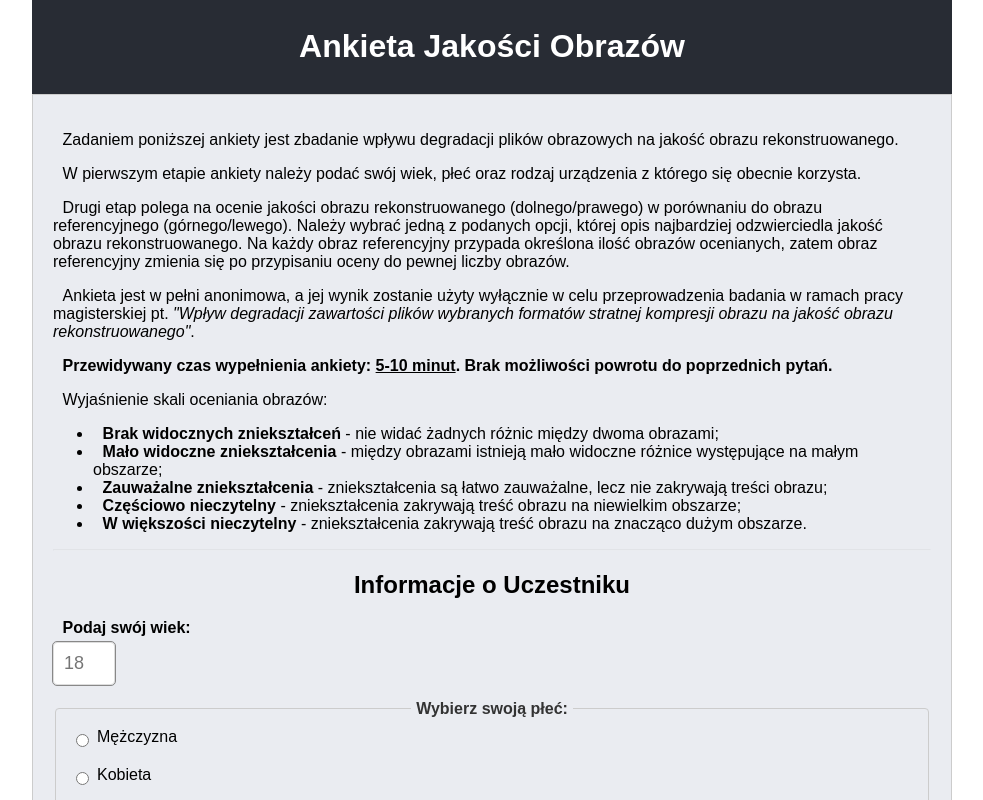
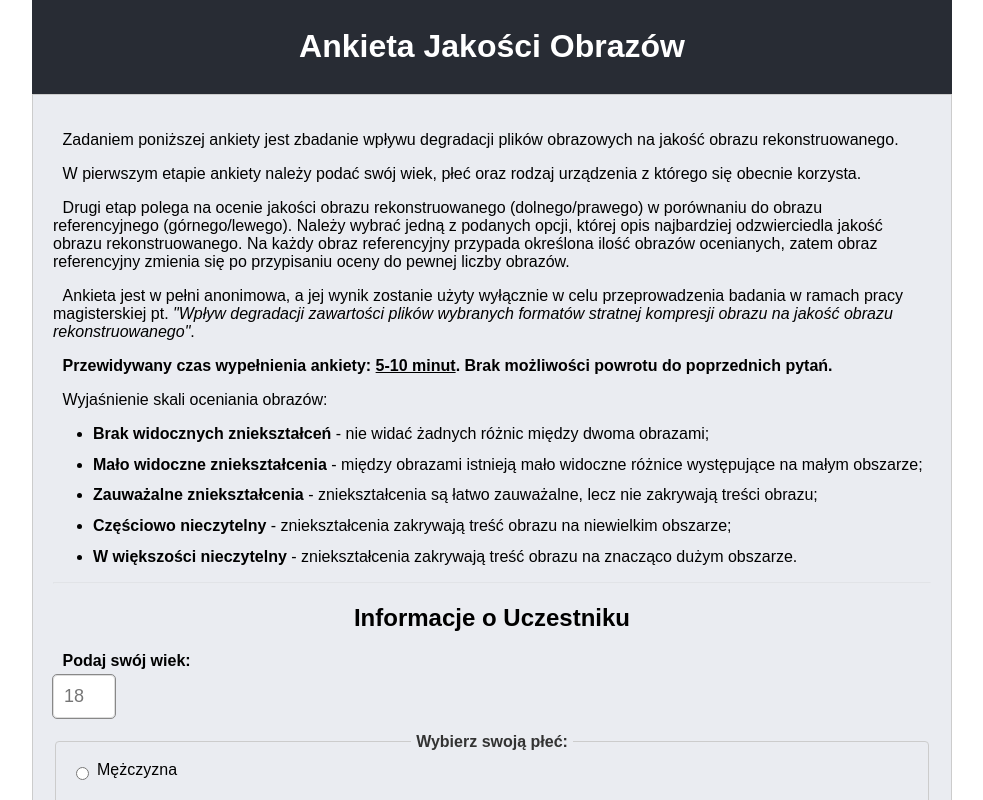
Before and after one commit to s96339/ankieta, a React (Create React App) app: page / in a window 1280 px wide. Shown: the top 800 px of the page, without its empty margins (148-1131 px from the left). Built offline with nearby package versions, Linux system fonts and the light colour scheme; no server answers.

Commit message:
styled ul

```diff
--- a/src/App.css
+++ b/src/App.css
@@ -206,10 +206,18 @@ footer > p {
 	transition: width 0.3s ease-in-out;
 }
 .ratingDesc {
+	display: grid;
+	grid-template-rows: 0fr;
 	font-style: italic;
 	font-size: smaller;
 	opacity: 0.85;
 	overflow: hidden;
-	will-change: height;
-	transition: 0.2s;
+	will-change: grid-template-rows;
+	transition: 0.2s grid-template-rows ease;
 }
+ul {
+	text-align: left;
+}
+ul > li {
+	margin-bottom: 0.8em;
+}
--- a/src/components/ParticipantInfoForm.js
+++ b/src/components/ParticipantInfoForm.js
@@ -70,8 +70,7 @@ function ParticipantInfoForm({ onSubmit }) {
 					możliwości powrotu do poprzednich pytań.
 				</b>
 			</p>
-			<p>
-				Wyjaśnienie skali oceniania obrazów:
+			<p>Wyjaśnienie skali oceniania obrazów:</p>
 			<ul>
 				{ratingLabels.map(item => (
 					<li key={item.value}>
@@ -80,7 +79,6 @@ function ParticipantInfoForm({ onSubmit }) {
 					</li>
 				))}
 			</ul>
-			</p>
 			<hr></hr>
 			<h2>Informacje o Uczestniku</h2>
 			<form onSubmit={handleSubmit}>
--- a/src/components/RatingScale.js
+++ b/src/components/RatingScale.js
@@ -20,10 +20,9 @@ function RatingScale({ selectedValue, onChange, descChange, descState }) {
 						{item.label}
 						<div
 							className="ratingDesc"
-							style={{ height: `${descState ? "0px" : "100%"}` }}
+							style={{ gridTemplateRows: `${descState ? "0fr" : "0fr"}` }}
 						>
-							{" "}
-							{item.description}
+							<div>{item.description}</div>
 						</div>
 					</label>
 				</div>
```
Lines whose indentation alone changed are shown as unchanged.
